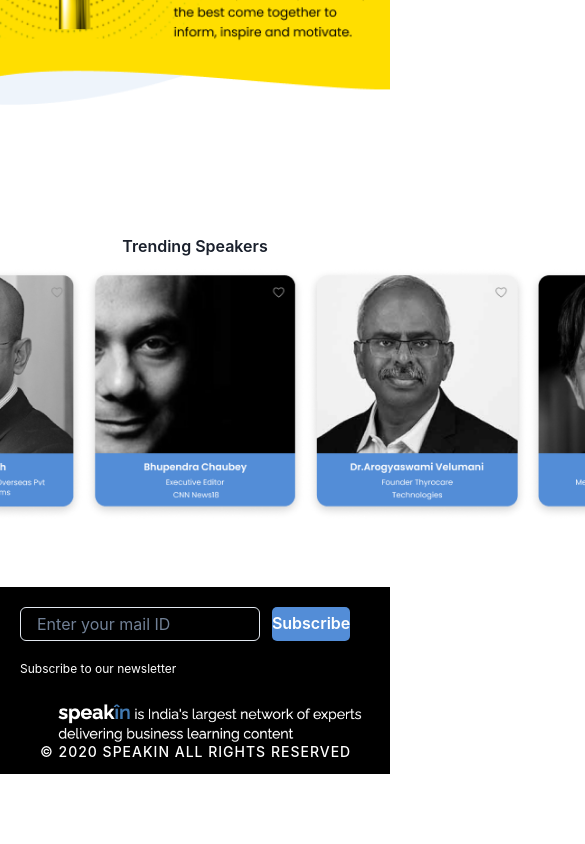
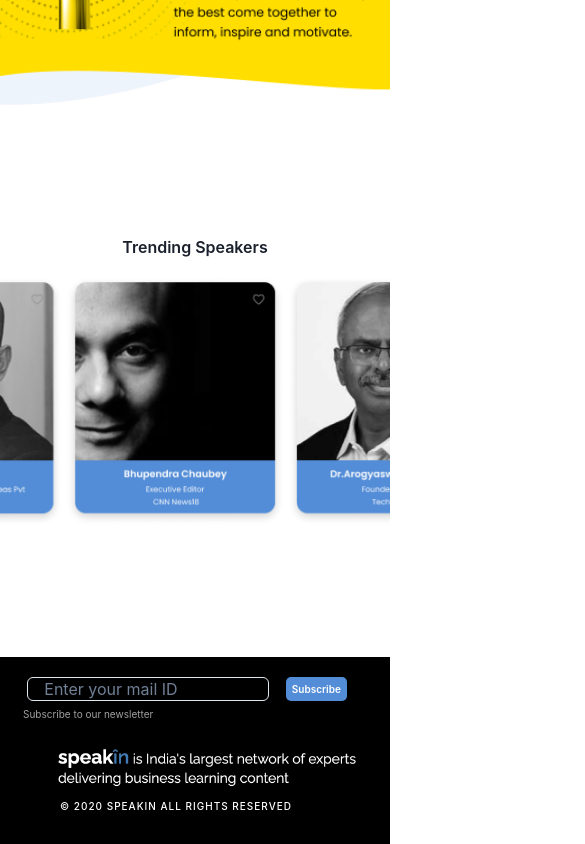
Before and after one commit to sharunnd/esmagico-assignment, a React (Create React App) app in the folder frontend/: page / in a window 390 px wide. Shown: the part 2503-3347 px from the top of the page, 585 px wide, since content can reach past the window. Before the commit the page ends 3277 px from the top, so only its background shows below. Built offline with nearby package versions, Linux system fonts and the light colour scheme.

Commit message:
footer, registration form and trending speakers responsiveness

```diff
--- a/frontend/package.json
+++ b/frontend/package.json
@@ -14,6 +14,8 @@
     "react-datepicker": "^4.18.0",
     "react-dom": "^18.2.0",
     "react-scripts": "5.0.1",
+    "react-slick": "^0.29.0",
+    "slick-carousel": "^1.8.1",
     "web-vitals": "^2.1.4"
   },
   "scripts": {
--- a/frontend/src/components/Footer.jsx
+++ b/frontend/src/components/Footer.jsx
@@ -11,11 +11,11 @@ import {
   import footerImg1 from "../images/footer/footerImg1.png";
 
   const Footer = () => {
-    const [isSmallerThan758] = useMediaQuery("(max-width: 758px)");
+
 
     return (
       <Box
-        height="187px"
+        height={{ base: "187px", lg: "189px" }}
         mt="130px"
         bg="rgba(0, 0, 0, 1)"
         color="rgba(255, 255, 255, 1)"
@@ -27,13 +27,15 @@ import {
           px={{ base: "20px", lg: "0px" }}
         >
           <Box textAlign="left" mt={{ base: "20px", lg: "50px" }}>
-            <Image src={footerImg1} alt="speakin" ml={{ base: "20px", lg: "106px" }} />
+            <Image src={footerImg1} alt="speakin" ml={{ base: "20px", lg: "106px" }} width={{ base: "344px", lg: "100%" }} height={{ base: "54px", lg: "100%" }}/>
             <Box
               lineHeight="0.06em"
               textAlign="left"
-              ml={{ base: "20px", lg: "136px" }}
+              ml={{ base: "40px", lg: "136px" }}
+              mt={{ base: "10px", lg: "10px" }}
+              color="rgba(255, 255, 255, 1)"
             >
-              <Text fontWeight={500} fontSize="14px" letterSpacing={1}>
+              <Text fontWeight={500} fontSize={{ base: "10px", lg: "14px" }} letterSpacing={1}>
                 &copy; 2020 SPEAKIN ALL RIGHTS RESERVED
               </Text>
             </Box>
@@ -42,24 +44,25 @@ import {
             <Flex>
               <FormControl>
                 <Input
-                  width={{ base: "100%", lg: "333px" }}
-                  height="34px"
+                  width={{ base: "242px", lg: "333px" }}
+                  height={{ base: "24px", lg: "34px" }}
                   placeholder="Enter your mail ID"
                 />
               </FormControl>
               <Button
-                width="95px"
-                height="34px"
+                width={{ base: "70px", lg: "95px" }}
+                height={{ base: "24px", lg: "34px" }}
                 bg="rgba(83, 141, 215, 1)"
                 rounded="5px"
                 color="rgba(255, 255, 255, 1)"
+                fontSize={{ base: "10px", lg: "14px" }}
                 ml={3}
               >
                 Subscribe
               </Button>
             </Flex>
-            <Box lineHeight="16px" textAlign={{ base: "left", lg: "right" }} mt={5}>
-              <Text fontWeight={400} fontSize="12px">
+            <Box lineHeight="16px" textAlign={{ base: "left", lg: "right" }} mt={{ base: "5px", lg: "15px" }} color="rgba(160, 160, 160, 1)">
+              <Text fontWeight={400} fontSize={{ base: "10px", lg: "12px" }}>
                 Subscribe to our newsletter
               </Text>
             </Box>
--- a/frontend/src/components/RegistrationForm.jsx
+++ b/frontend/src/components/RegistrationForm.jsx
@@ -33,14 +33,14 @@ const RegistrationForm = () => {
         m={{ base: "5px",sm:"", md: "", lg: "32px" }}
         height={{ base: "756px",sm:"", md: "", lg: "100%" }}
       >
-        <Box width={{ base: "200px",sm:"", md: "", lg: "198px" }} height={{ base: "50px",sm:"", md: "", lg: "112px" }} mt={{ base: "5px",sm:"5px", md: "10px", lg: "10px" }}>
+        <Box width={{ base: "200px",sm:"", md: "", lg: "198px" }} height={{ base: "50px",sm:"", md: "", lg: "112px" }} mt={{ base: "5px",sm:"5px", md: "10px", lg: "10px" }} mb={{ base: "55px",sm:"", md: "", lg: "5px" }}>
           <Image src={speakin_reg} width="100%" alt="spking_reg_img" />
         </Box>
 
          {/* Form Inputs */}
 
         <Box p={{ base: "5px",sm:"10px", md: "50px", lg: "61px" }} pb={{ base: "5px",sm:"", md: "", lg: "20px" }}>
-          <Box width="410px">
+          <Box width={{ base: "100%",sm:"100%", lg: "410px" }}>
             <FormControl isRequired>
               <FormLabel>Name</FormLabel>
               <Input placeholder="Enter name" />
@@ -68,7 +68,7 @@ const RegistrationForm = () => {
             <Button
               width="100%"
               rounded="48px"
-              mt={37}
+              mt={{ base: "139px", lg: "37px" }}
               bg="rgba(83, 141, 215, 1)"
             >
               <Text
--- a/frontend/src/components/TrendingSpeakers.jsx
+++ b/frontend/src/components/TrendingSpeakers.jsx
@@ -1,3 +1,4 @@
+import React, { useState, useEffect } from "react";
 import { Box, Flex, Image, Text } from "@chakra-ui/react";
 import nameCard1 from "../images/namecard/NameCard1.png";
 import nameCard2 from "../images/namecard/NameCard2.png";
@@ -7,25 +8,47 @@ import nameCard5 from "../images/namecard/NameCard5.png";
 
 const TrendingSpeakers = () => {
   const nameCards = [nameCard1, nameCard2, nameCard3, nameCard4, nameCard5];
+  const [currentIndex, setCurrentIndex] = useState(0);
+
+  useEffect(() => {
+    const interval = setInterval(() => {
+      setCurrentIndex((prevIndex) => (prevIndex + 1) % nameCards.length);
+    }, 1000); // Change slide every 3 seconds
+
+    return () => clearInterval(interval);
+  }, [nameCards.length]);
+
+  const isSmallScreen = window.innerWidth < 768;
+
   return (
-    <Box mt={{ base: "10px", sm: "20px", md: "25px", lg: "29px" }} textAlign="center" height={{ base: "222px", sm: "230px", md: "300px", lg: "345px" }}>
-      <Box
-        width={{ base: "250pxpx", sm: "250px", md: "305px", lg: "305px" }}
-        height="47px"
-        lineHeight={{ base: "23px", sm: "30px", md: "47px", lg: "47px" }}
-        justifyContent="center"
-        margin="0 auto"
-      >
-        <Text fontWeight={600} fontSize={{ base: "16px", sm: "20px", md: "32px", lg: "32px" }}>
-          Trending Speakers
-        </Text>
-        <Flex justifyContent="center" mt={{ base: "10px", sm: "30px", md: "40px", lg: "42px" }}>
-          {nameCards &&
-            nameCards.map((card, index) => (
-              <Image key={index} src={card} width={{ base: "222px", sm: "250px", md: "80%", lg: "100%" }} alt={`namecard-${index}`} />
-            ))}
+    <Box mt={{ base: "10px", sm: "20px", md: "25px", lg: "29px" }} textAlign="center">
+      <Text fontWeight={600} fontSize={{ base: "16px", sm: "20px", md: "32px", lg: "32px" }} mb="4">
+        Trending Speakers
+      </Text>
+      {isSmallScreen ? (
+        <Flex justifyContent="center" overflow="hidden">
+          {nameCards.map((card, index) => (
+            <Image
+              key={index}
+              src={card}
+              width={{ base: "222px", sm: "250px", md: "33.33%", lg: "33.33%" }}
+              alt={`namecard-${index}`}
+              style={{ transform: `translateX(${-currentIndex * 33.33}%)`, transition: "transform 0.5s ease-in-out" }}
+            />
+          ))}
         </Flex>
-      </Box>
+      ) : (
+        <Flex justifyContent="center">
+          {nameCards.map((card, index) => (
+            <Image
+              key={index}
+              src={card}
+              width={{ base: "142px", sm: "150px", md: "33.33%", lg: "33.33%" }}
+              alt={`namecard-${index}`}
+            />
+          ))}
+        </Flex>
+      )}
     </Box>
   );
 };
```
Also changed, not shown: 2 other files (tests, documents, lock files or other folders).
